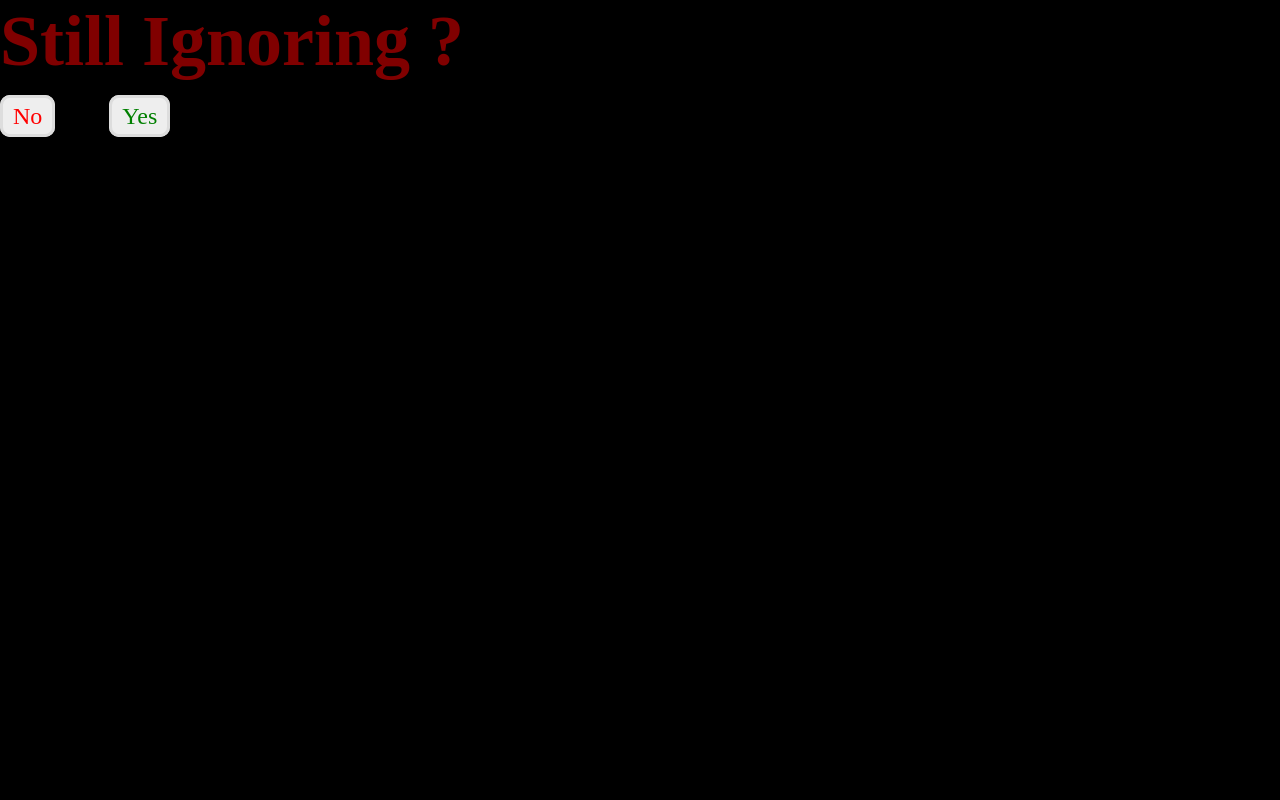
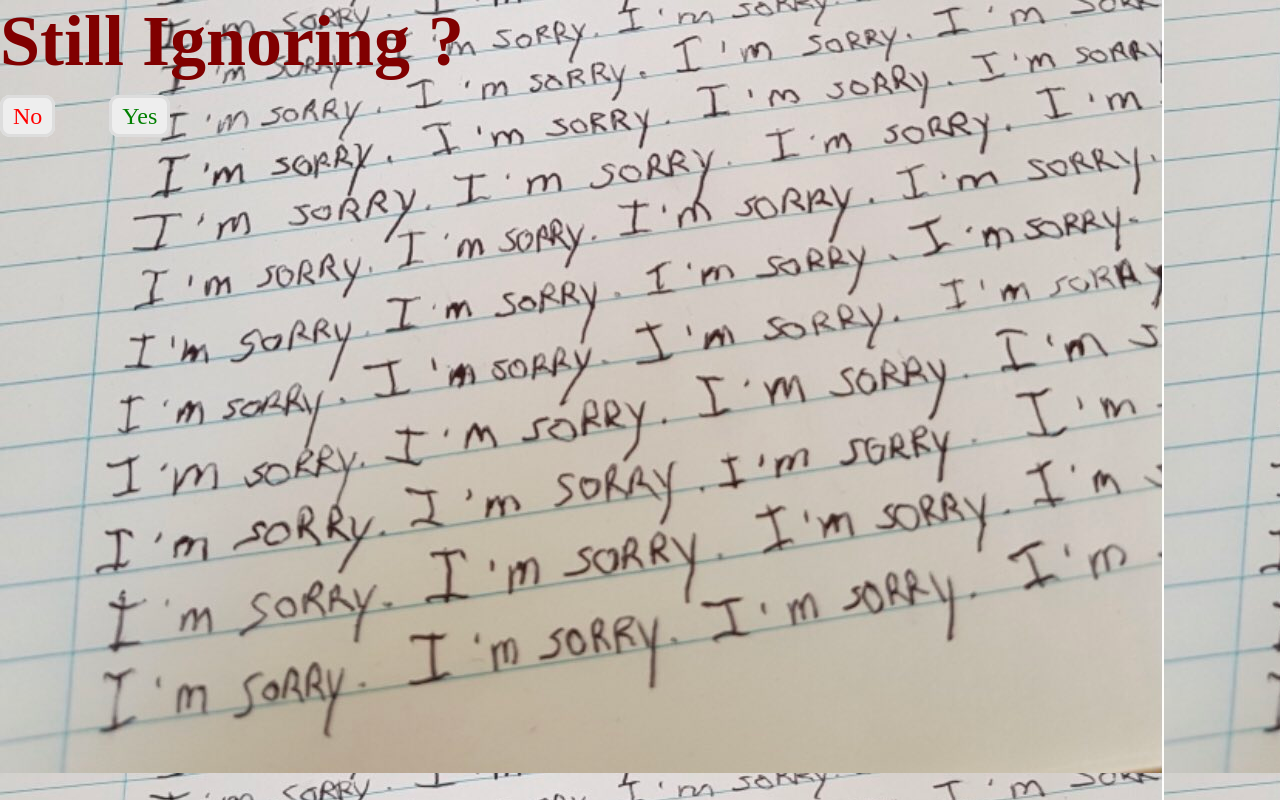
Before and after one commit to vikramsamudrala/Sample, a plain HTML site: page index.html in a window 1280 px wide. Drawn offline with Linux system fonts and the light colour scheme.

Commit message:
Update style.css

```diff
--- a/style.css
+++ b/style.css
@@ -1,6 +1,6 @@
 body{
     margin: 0;
-    background-color: black;
+    background-image: url("DwRo8sYW0AAkqng.jpg");
     height: 100vh;
     overflow: hidden;
 }
```
